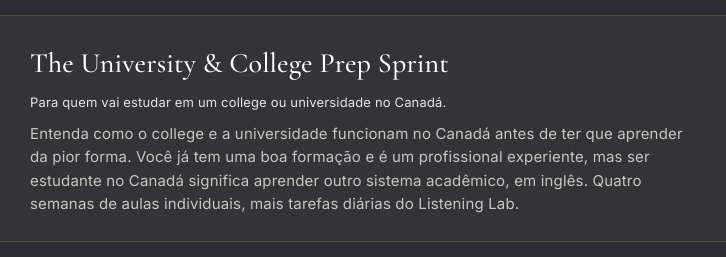
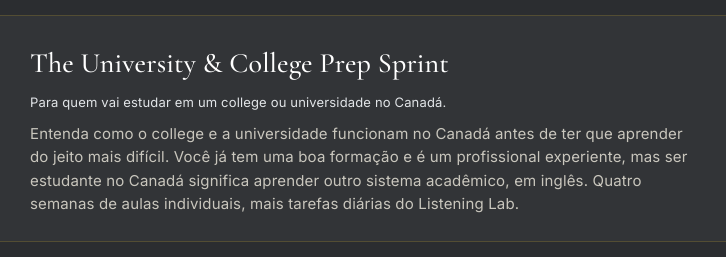
Before and after one commit to senseicoach/masterclass, a plain HTML site: page index.html in a window 1280 px wide. Shown: the part 2292-2549 px from the top of the page, 189-915 px from the left. Drawn offline with nearby package versions, Linux system fonts and the light colour scheme.

Commit message:
Portuguese polish: replace literal translations with natural Brazilian phrasing
Co-Authored-By: Claude Opus 5.5 <noreply@anthropic.com>
Claude-Session: https://claude.ai/code/session_01SnJ2Fy5vbJcyGVfH7H3ZBV

```diff
--- a/index.html
+++ b/index.html
@@ -533,7 +533,7 @@
             <div>
               <h3>The University &amp; College Prep Sprint</h3>
               <p class="who" data-i18n="c5who">Para quem vai estudar em um college ou universidade no Canadá.</p>
-              <p data-i18n="c5body">Entenda como o college e a universidade funcionam no Canadá antes de ter que aprender da pior forma. Você já tem uma boa formação e é um profissional experiente, mas ser estudante no Canadá significa aprender outro sistema acadêmico, em inglês. Quatro semanas de aulas individuais, mais tarefas diárias do Listening Lab.</p>
+              <p data-i18n="c5body">Entenda como o college e a universidade funcionam no Canadá antes de ter que aprender do jeito mais difícil. Você já tem uma boa formação e é um profissional experiente, mas ser estudante no Canadá significa aprender outro sistema acadêmico, em inglês. Quatro semanas de aulas individuais, mais tarefas diárias do Listening Lab.</p>
             </div>
           </article>
           <article class="course">
@@ -640,7 +640,7 @@
           <li class="lab-step"><div class="n">1</div><h3 data-i18n="labS1">Ouvir</h3><p data-i18n="labS1d">Inglês canadense autêntico</p></li>
           <li class="lab-step"><div class="n">2</div><h3 data-i18n="labS2">Transcrever</h3><p data-i18n="labS2d">Escreva exatamente o que você ouve</p></li>
           <li class="lab-step"><div class="n">3</div><h3 data-i18n="labS3">Decifrar</h3><p data-i18n="labS3d">Descubra o que você deixou passar e por quê</p></li>
-          <li class="lab-step"><div class="n">4</div><h3 data-i18n="labS4">Falar</h3><p data-i18n="labS4d">Incorpore o que aprendeu nas suas aulas individuais</p></li>
+          <li class="lab-step"><div class="n">4</div><h3 data-i18n="labS4">Falar</h3><p data-i18n="labS4d">Coloque em prática nas suas aulas individuais</p></li>
         </ol>
         <a class="btn lab-try" href="https://senseicoach.github.io/listening-lab-sample/" target="_blank" rel="noopener" data-i18n="labTry">Experimente o Listening Lab</a>
       </div>
@@ -713,7 +713,7 @@
         </div>
         <div class="guarantee">
           <h3 data-i18n="guarTitle">Minha garantia</h3>
-          <p data-i18n="guarBody">Se você precisar parar a qualquer momento durante o seu curso, todas as aulas restantes são reembolsadas integralmente. Sem perguntas.</p>
+          <p data-i18n="guarBody">Se você precisar parar a qualquer momento durante o seu curso, todas as aulas restantes são reembolsadas integralmente. Sem questionamentos.</p>
           <p class="guar-sign">— Ron Taylor</p>
         </div>
         <p class="price-note" data-i18n="payNote" style="margin-bottom:6px">Pagamento: residentes no Canadá pagam por Interac e-Transfer para globalpro.co.jp@gmail.com; quem ainda está no Brasil paga pela Wise, via Pix, em reais. Envio os dados completos após a inscrição.</p>
@@ -756,7 +756,7 @@
             </select>
           </div>
           <div class="field">
-            <label for="af-arrival" data-i18n="fieldArrival">Se ainda não mora no Canadá, quando planeja vir?</label>
+            <label for="af-arrival" data-i18n="fieldArrival">Se ainda não mora no Canadá, quando pretende se mudar?</label>
             <input type="text" id="af-arrival" name="When are you planning to come to Canada?" placeholder="ex.: janeiro de 2027" data-i18n-placeholder="fieldArrivalPh" />
           </div>
           <div class="field">
@@ -794,7 +794,7 @@
               <option value="" data-i18n="levelChoose" disabled selected>Selecione uma opção</option>
               <option value="Basic - simple conversation, some hesitation" data-i18n="levelBasic">Básico — consigo ter uma conversa simples, com alguma hesitação</option>
               <option value="Intermediate - comfortable in everyday conversation" data-i18n="levelInter">Intermediário — me sinto confortável em conversas do dia a dia</option>
-              <option value="Advanced - refining fluency for your career" data-i18n="levelAdv">Avançado — estou refinando a fluência para a carreira</option>
+              <option value="Advanced - refining fluency for your career" data-i18n="levelAdv">Avançado — estou aprimorando a fluência para o trabalho</option>
             </select>
           </div>
           <div class="field">
@@ -823,7 +823,7 @@
         labS1: "Ouvir", labS1d: "Inglês canadense autêntico",
         labS2: "Transcrever", labS2d: "Escreva exatamente o que você ouve",
         labS3: "Decifrar", labS3d: "Descubra o que você deixou passar e por quê",
-        labS4: "Falar", labS4d: "Incorpore o que aprendeu nas suas aulas individuais",
+        labS4: "Falar", labS4d: "Coloque em prática nas suas aulas individuais",
         bioQuote: "“Não apenas pratique a sua arte, mas desvende os seus segredos, pois ela e o conhecimento podem elevar o homem ao divino.”",
         bioP1: "Ao compartilhar a jornada dos meus alunos, vivi a alquimia que nasce quando um ser humano estende a mão a outro, e aprendi lições que só três décadas de experiência podem ensinar.",
         bioP2: "Não alcancei o divino, mas vivo uma vida cheia de sentido graças a pessoas como você — pessoas que investem no próprio sucesso e que se levantam quando tropeçam.",
@@ -873,13 +873,13 @@
         pbP1: "Durante a nossa avaliação de duas horas, preciso entender como você chegou até aqui — os desafios que enfrentou, as conquistas que alcançou e a experiência e o conhecimento que construiu ao longo da sua carreira.",
         pbP2: "Só então posso adaptar as suas aulas e traçar um plano de ação que aproveite o que você já sabe e a experiência que você traz na bagagem.",
         c5who: "Para quem vai estudar em um college ou universidade no Canadá.",
-        c5body: "Entenda como o college e a universidade funcionam no Canadá antes de ter que aprender da pior forma. Você já tem uma boa formação e é um profissional experiente, mas ser estudante no Canadá significa aprender outro sistema acadêmico, em inglês. Quatro semanas de aulas individuais, mais tarefas diárias do Listening Lab.",
+        c5body: "Entenda como o college e a universidade funcionam no Canadá antes de ter que aprender do jeito mais difícil. Você já tem uma boa formação e é um profissional experiente, mas ser estudante no Canadá significa aprender outro sistema acadêmico, em inglês. Quatro semanas de aulas individuais, mais tarefas diárias do Listening Lab.",
         pr5n: "The University & College Prep Sprint",
         pr5f: "4 semanas · 40 horas de aula individual · tarefas diárias do Listening Lab",
         pr5p: "$1.475", pr5pu: "CAD / 4 semanas",
         courseOpt6: "The University & College Prep Sprint",
         guarTitle: "Minha garantia",
-        guarBody: "Se você precisar parar a qualquer momento durante o seu curso, todas as aulas restantes são reembolsadas integralmente. Sem perguntas.",
+        guarBody: "Se você precisar parar a qualquer momento durante o seu curso, todas as aulas restantes são reembolsadas integralmente. Sem questionamentos.",
         pricesTitle: "Cursos e Investimento",
         pricesNote: "Os valores são em dólares canadenses. Todas as aulas são individuais e online. O valor do Preboarding Assessment é creditado integralmente em qualquer curso e não é reembolsável.",
         pr0n: "Preboarding Assessment",
@@ -910,7 +910,7 @@
         residenceBrazil: "No Brasil",
         residenceCanada: "No Canadá",
         residenceOther: "Em outro país",
-        fieldArrival: "Se ainda não mora no Canadá, quando planeja vir?",
+        fieldArrival: "Se ainda não mora no Canadá, quando pretende se mudar?",
         fieldArrivalPh: "ex.: janeiro de 2027",
         fieldGoal: "Qual é o seu principal objetivo no Canadá?",
         fieldSource: "Qual dos meus alunos teve a gentileza de me indicar a você? (opcional)",
@@ -936,7 +936,7 @@
         levelChoose: "Selecione uma opção",
         levelBasic: "Básico — consigo ter uma conversa simples, com alguma hesitação",
         levelInter: "Intermediário — me sinto confortável em conversas do dia a dia",
-        levelAdv: "Avançado — estou refinando a fluência para a carreira",
+        levelAdv: "Avançado — estou aprimorando a fluência para o trabalho",
         applySubmit: "Enviar inscrição",
         testiKicker: "Depoimentos",
         waText: "Olá Ron, vi o seu site e gostaria de saber mais sobre os cursos.",
```
